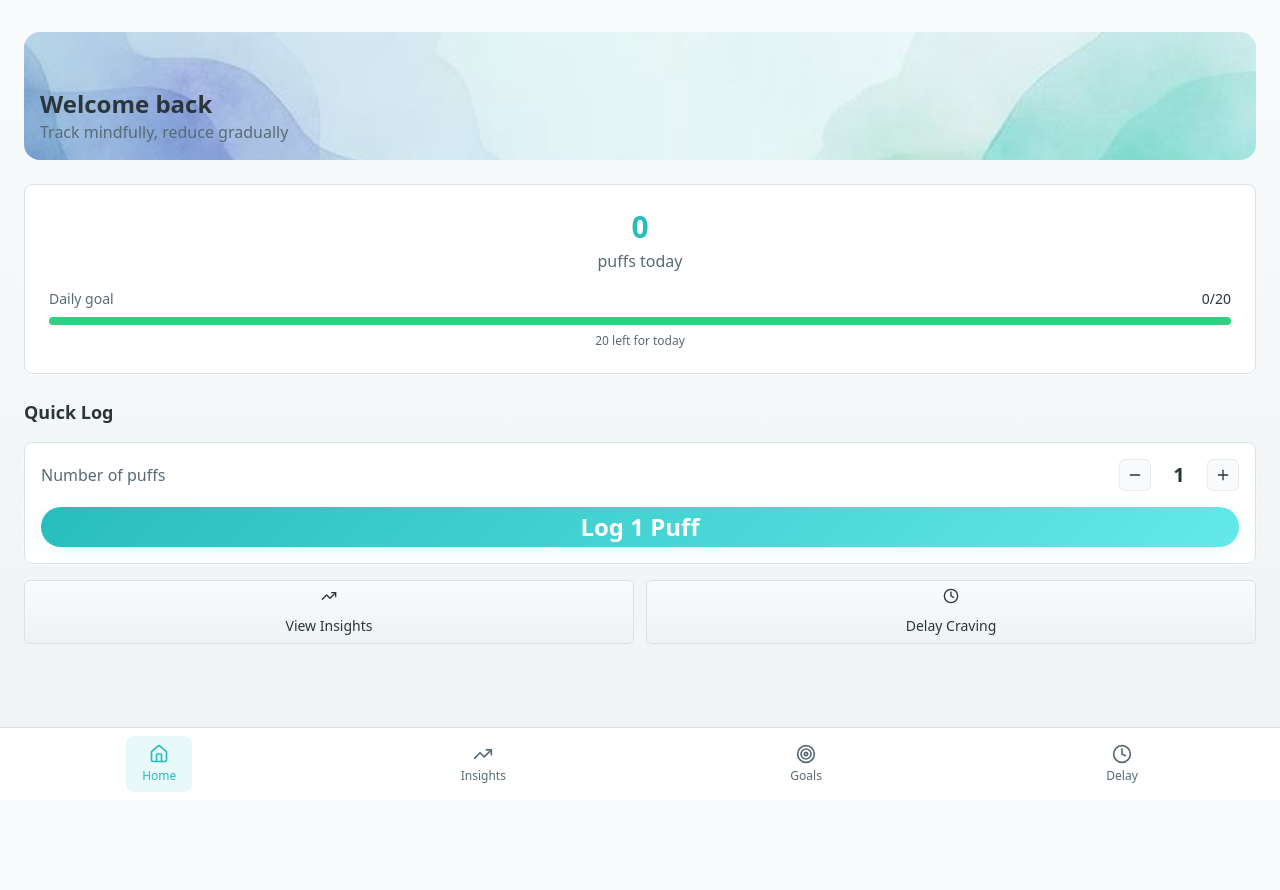
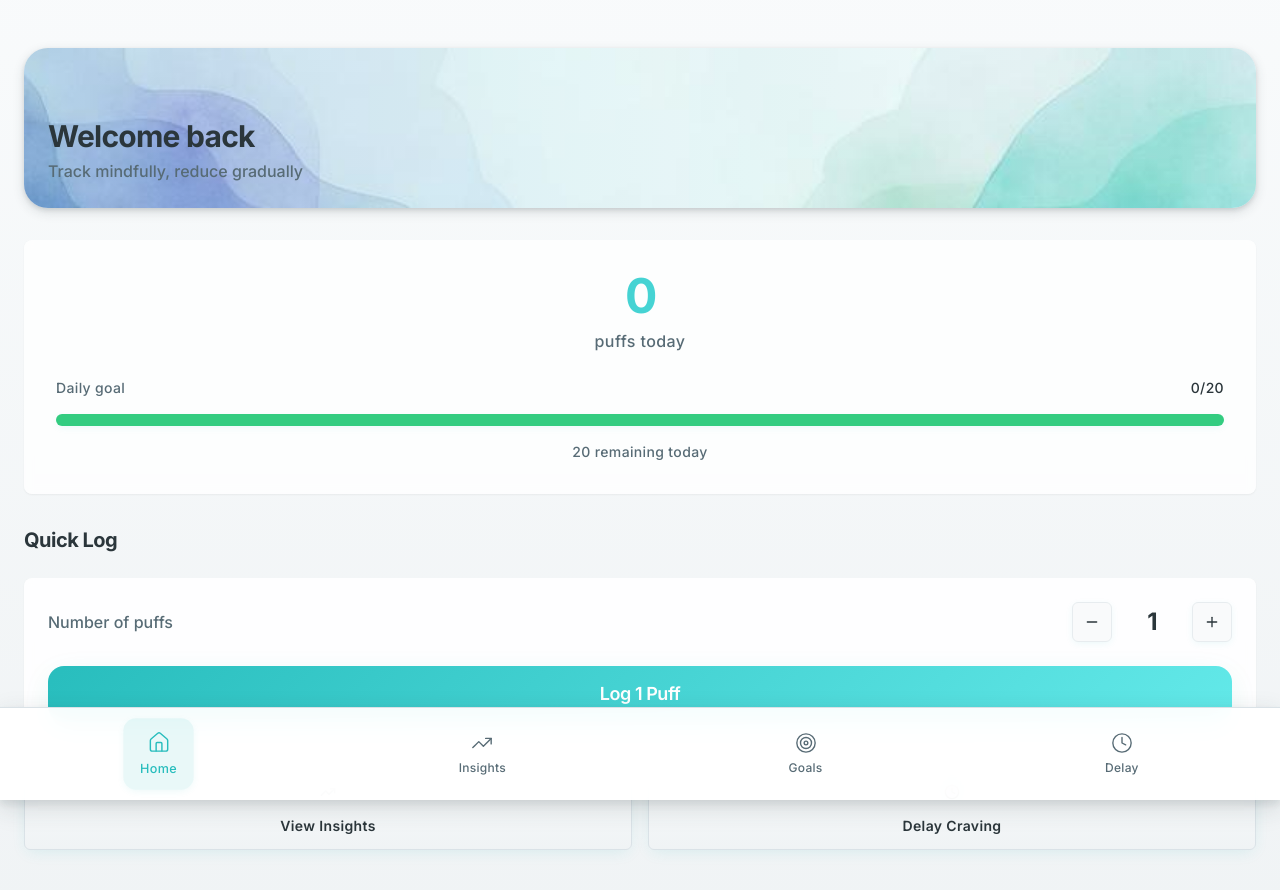
Before and after one commit to krishnanrithul/vape-ease-journey, a React (Vite) app: page / in a window 1280 px wide. Shown: the top 890 px of the page. Before the commit the page ends 800 px from the top, so only its background shows below. Built offline with nearby package versions, Linux system fonts and the light colour scheme.

Commit message:
Implement Typography and Polish
Implement custom typography and visual polish for a more refined UI.

```diff
--- a/index.html
+++ b/index.html
@@ -2,6 +2,9 @@
 <html lang="en">
   <head>
     <meta charset="UTF-8" />
+    <link rel="preconnect" href="https://fonts.googleapis.com">
+    <link rel="preconnect" href="https://fonts.gstatic.com" crossorigin>
+    <link href="https://fonts.googleapis.com/css2?family=Inter:wght@300;400;500;600;700;800&display=swap" rel="stylesheet">
     <meta name="viewport" content="width=device-width, initial-scale=1.0" />
     <title>VapeWise - Mindful Vaping Tracker</title>
     <meta name="description" content="Track your vaping habits mindfully and reduce gradually with VapeWise - a supportive, non-judgmental vape tracking app" />
--- a/src/components/BottomNav.tsx
+++ b/src/components/BottomNav.tsx
@@ -10,22 +10,22 @@ export function BottomNav() {
   ];
 
   return (
-    <nav className="fixed bottom-0 left-0 right-0 bg-card border-t border-border">
-      <div className="flex justify-around py-2">
+    <nav className="fixed bottom-0 left-0 right-0 bg-card/95 backdrop-blur-md border-t border-border shadow-floating">
+      <div className="flex justify-around py-3">
         {navItems.map(({ to, icon: Icon, label }) => (
           <NavLink
             key={to}
             to={to}
             className={({ isActive }) =>
-              `flex flex-col items-center py-2 px-4 rounded-lg transition-smooth ${
+              `flex flex-col items-center py-3 px-4 rounded-xl transition-smooth font-medium ${
                 isActive
-                  ? 'text-primary bg-primary/10'
-                  : 'text-muted-foreground hover:text-foreground hover:bg-muted/50'
+                  ? 'text-primary bg-primary/10 shadow-soft scale-105'
+                  : 'text-muted-foreground hover:text-foreground hover:bg-muted/50 hover:scale-105'
               }`
             }
           >
-            <Icon size={20} />
-            <span className="text-xs mt-1 font-medium">{label}</span>
+            <Icon size={22} className="stroke-[1.5]" />
+            <span className="text-xs mt-1.5 tracking-wide">{label}</span>
           </NavLink>
         ))}
       </div>
--- a/src/components/ui/button.tsx
+++ b/src/components/ui/button.tsx
@@ -9,25 +9,25 @@ const buttonVariants = cva(
   {
     variants: {
       variant: {
-        default: "bg-primary text-primary-foreground hover:bg-primary/90",
+        default: "bg-primary text-primary-foreground hover:bg-primary/90 shadow-soft hover:shadow-medium",
         destructive:
-          "bg-destructive text-destructive-foreground hover:bg-destructive/90",
+          "bg-destructive text-destructive-foreground hover:bg-destructive/90 shadow-soft hover:shadow-medium",
         outline:
-          "border border-input bg-background hover:bg-accent hover:text-accent-foreground",
+          "border border-input bg-background hover:bg-accent hover:text-accent-foreground shadow-soft hover:shadow-medium",
         secondary:
-          "bg-secondary text-secondary-foreground hover:bg-secondary/80",
+          "bg-secondary text-secondary-foreground hover:bg-secondary/80 shadow-soft hover:shadow-medium",
         ghost: "hover:bg-accent hover:text-accent-foreground",
         link: "text-primary underline-offset-4 hover:underline",
-        puff: "bg-gradient-primary text-primary-foreground hover:shadow-glow transform hover:scale-105 transition-gentle font-semibold shadow-soft h-16 w-16 rounded-full text-2xl",
-        calm: "bg-gradient-calm text-foreground border border-border hover:bg-muted/50 transition-smooth",
-        success: "bg-gradient-success text-secondary-foreground hover:shadow-soft transition-smooth",
-        accent: "bg-gradient-accent text-accent-foreground hover:shadow-glow transition-gentle",
+        puff: "bg-gradient-primary text-primary-foreground hover:shadow-glow transform hover:scale-105 transition-bounce font-bold shadow-medium rounded-2xl text-lg",
+        calm: "bg-gradient-calm text-foreground border border-border hover:bg-muted/50 transition-smooth shadow-soft hover:shadow-medium",
+        success: "bg-gradient-success text-secondary-foreground hover:shadow-medium transition-smooth shadow-soft",
+        accent: "bg-gradient-accent text-accent-foreground hover:shadow-glow transition-gentle shadow-soft",
       },
       size: {
-        default: "h-10 px-4 py-2",
-        sm: "h-9 rounded-md px-3",
-        lg: "h-11 rounded-md px-8",
-        icon: "h-10 w-10",
+        default: "h-11 px-6 py-2 font-medium",
+        sm: "h-9 rounded-md px-4 text-sm font-medium",
+        lg: "h-12 rounded-lg px-8 text-base font-semibold",
+        icon: "h-10 w-10 font-medium",
       },
     },
     defaultVariants: {
--- a/src/index.css
+++ b/src/index.css
@@ -49,14 +49,35 @@ All colors MUST be HSL.
     --gradient-calm: linear-gradient(180deg, hsl(200 30% 98%), hsl(200 20% 95%));
     --gradient-accent: linear-gradient(135deg, hsl(260 60% 65%), hsl(280 60% 70%));
 
-    /* Elegant shadows */
-    --shadow-soft: 0 4px 20px -4px hsl(180 65% 45% / 0.15);
-    --shadow-glow: 0 0 30px hsl(180 75% 65% / 0.3);
-    --shadow-card: 0 2px 12px -2px hsl(200 15% 20% / 0.08);
+    /* Elegant shadows with depth */
+    --shadow-soft: 0 2px 8px -2px hsl(180 65% 45% / 0.12);
+    --shadow-medium: 0 4px 16px -4px hsl(180 65% 45% / 0.15);
+    --shadow-large: 0 8px 32px -8px hsl(180 65% 45% / 0.18);
+    --shadow-glow: 0 0 24px hsl(180 75% 65% / 0.4);
+    --shadow-card: 0 1px 3px hsl(200 15% 20% / 0.08), 0 1px 2px hsl(200 15% 20% / 0.12);
+    --shadow-elevated: 0 4px 12px hsl(200 15% 20% / 0.15), 0 2px 4px hsl(200 15% 20% / 0.12);
+    --shadow-floating: 0 8px 24px hsl(200 15% 20% / 0.15), 0 4px 8px hsl(200 15% 20% / 0.1);
 
     /* Smooth animations */
     --transition-smooth: all 0.3s cubic-bezier(0.4, 0, 0.2, 1);
     --transition-gentle: all 0.4s cubic-bezier(0.25, 0.1, 0.25, 1.0);
+    --transition-bounce: all 0.3s cubic-bezier(0.68, -0.55, 0.265, 1.55);
+
+    /* Typography scale */
+    --text-xs: 0.75rem;     /* 12px */
+    --text-sm: 0.875rem;    /* 14px */
+    --text-base: 1rem;      /* 16px */
+    --text-lg: 1.125rem;    /* 18px */
+    --text-xl: 1.25rem;     /* 20px */
+    --text-2xl: 1.5rem;     /* 24px */
+    --text-3xl: 1.875rem;   /* 30px */
+    --text-4xl: 2.25rem;    /* 36px */
+    --text-5xl: 3rem;       /* 48px */
+
+    /* Letter spacing */
+    --tracking-tight: -0.025em;
+    --tracking-normal: 0em;
+    --tracking-wide: 0.025em;
 
     --radius: 0.5rem;
 
@@ -122,6 +143,28 @@ All colors MUST be HSL.
   }
 
   body {
-    @apply bg-background text-foreground;
+    @apply bg-background text-foreground font-inter antialiased;
+    font-feature-settings: 'cv02', 'cv03', 'cv04', 'cv11';
+  }
+
+  h1, h2, h3, h4, h5, h6 {
+    @apply font-semibold tracking-tight;
+  }
+
+  h1 { @apply text-3xl lg:text-4xl; }
+  h2 { @apply text-2xl lg:text-3xl; }
+  h3 { @apply text-xl lg:text-2xl; }
+  h4 { @apply text-lg lg:text-xl; }
+
+  p {
+    @apply leading-relaxed;
+  }
+
+  .text-gradient {
+    @apply bg-gradient-to-r from-primary to-primary-glow bg-clip-text text-transparent;
+  }
+
+  .shadow-brutal {
+    box-shadow: 0 0 0 1px hsl(var(--border)), var(--shadow-elevated);
   }
 }
--- a/src/pages/Home.tsx
+++ b/src/pages/Home.tsx
@@ -25,45 +25,45 @@ export default function Home() {
   };
 
   return (
-    <div className="min-h-screen bg-gradient-calm pb-20">
+    <div className="min-h-screen bg-gradient-calm pb-20 font-inter">
       {/* Hero Section */}
-      <div className="px-6 pt-8 pb-6">
-        <div className="relative overflow-hidden rounded-2xl mb-6">
+      <div className="px-6 pt-12 pb-8">
+        <div className="relative overflow-hidden rounded-3xl mb-8 shadow-elevated">
           <img
             src={heroImage}
             alt="Mindful tracking"
-            className="w-full h-32 object-cover"
+            className="w-full h-40 object-cover"
           />
           <div className="absolute inset-0 bg-gradient-to-r from-primary/20 to-transparent" />
-          <div className="absolute bottom-4 left-4">
-            <h1 className="text-2xl font-bold text-foreground">Welcome back</h1>
-            <p className="text-muted-foreground">Track mindfully, reduce gradually</p>
+          <div className="absolute bottom-6 left-6">
+            <h1 className="text-3xl font-bold text-foreground mb-1 tracking-tight">Welcome back</h1>
+            <p className="text-muted-foreground font-medium">Track mindfully, reduce gradually</p>
           </div>
         </div>
 
         {/* Today's Progress */}
-        <Card className="p-6 shadow-card">
-          <div className="text-center mb-4">
-            <h2 className="text-3xl font-bold text-primary mb-1">{todaysPuffs}</h2>
-            <p className="text-muted-foreground">puffs today</p>
+        <Card className="p-8 shadow-elevated border-0 bg-card/80 backdrop-blur-sm">
+          <div className="text-center mb-6">
+            <h2 className="text-5xl font-bold text-gradient mb-2 tracking-tighter">{todaysPuffs}</h2>
+            <p className="text-muted-foreground font-medium tracking-wide">puffs today</p>
           </div>
 
-          <div className="space-y-2">
-            <div className="flex justify-between text-sm">
+          <div className="space-y-4">
+            <div className="flex justify-between text-sm font-medium">
               <span className="text-muted-foreground">Daily goal</span>
-              <span className="font-medium">{todaysPuffs}/{dailyGoal}</span>
+              <span className="text-foreground">{todaysPuffs}/{dailyGoal}</span>
             </div>
             <Progress
               value={progressPercent}
-              className="h-2"
+              className="h-3 shadow-soft"
             />
             {progressPercent < 100 ? (
-              <p className="text-xs text-center text-muted-foreground">
-                {dailyGoal - todaysPuffs} left for today
+              <p className="text-sm text-center text-muted-foreground font-medium">
+                {dailyGoal - todaysPuffs} remaining today
               </p>
             ) : (
-              <p className="text-xs text-center text-accent font-medium">
-                Goal reached! Consider setting a lower target tomorrow
+              <p className="text-sm text-center text-accent font-semibold">
+                🎉 Goal reached! Consider setting a lower target tomorrow
               </p>
             )}
           </div>
@@ -71,30 +71,30 @@ export default function Home() {
       </div>
 
       {/* Quick Log Section */}
-      <div className="px-6 space-y-4">
-        <h3 className="text-lg font-semibold text-foreground">Quick Log</h3>
+      <div className="px-6 space-y-6">
+        <h3 className="text-xl font-bold text-foreground tracking-tight">Quick Log</h3>
 
         {/* Puff Counter */}
-        <Card className="p-4 shadow-card">
-          <div className="flex items-center justify-between mb-4">
-            <span className="text-muted-foreground">Number of puffs</span>
-            <div className="flex items-center gap-3">
+        <Card className="p-6 shadow-elevated border-0 bg-card/90 backdrop-blur-sm">
+          <div className="flex items-center justify-between mb-6">
+            <span className="text-muted-foreground font-medium">Number of puffs</span>
+            <div className="flex items-center gap-4">
               <Button
                 variant="outline"
                 size="icon"
                 onClick={() => setQuickCount(Math.max(1, quickCount - 1))}
-                className="h-8 w-8"
+                className="h-10 w-10 shadow-soft"
               >
-                <Minus size={16} />
+                <Minus size={18} />
               </Button>
-              <span className="text-xl font-bold w-8 text-center">{quickCount}</span>
+              <span className="text-2xl font-bold w-12 text-center tracking-tight">{quickCount}</span>
               <Button
                 variant="outline"
                 size="icon"
                 onClick={() => setQuickCount(quickCount + 1)}
-                className="h-8 w-8"
+                className="h-10 w-10 shadow-soft"
               >
-                <Plus size={16} />
+                <Plus size={18} />
               </Button>
             </div>
           </div>
@@ -103,29 +103,29 @@ export default function Home() {
           <Button
             variant="puff"
             onClick={handlePuffLog}
-            className="w-full"
+            className="w-full h-14 text-lg font-semibold shadow-large hover:shadow-glow"
           >
             Log {quickCount} Puff{quickCount > 1 ? 's' : ''}
           </Button>
         </Card>
 
         {/* Quick Actions */}
-        <div className="grid grid-cols-2 gap-3">
+        <div className="grid grid-cols-2 gap-4">
           <Button
             variant="calm"
             onClick={() => navigate('/insights')}
-            className="h-16 flex-col"
+            className="h-20 flex-col shadow-medium hover:shadow-elevated"
           >
-            <TrendingUp size={20} className="mb-1" />
-            <span className="text-sm">View Insights</span>
+            <TrendingUp size={24} className="mb-2" />
+            <span className="text-sm font-semibold">View Insights</span>
           </Button>
           <Button
             variant="calm"
             onClick={() => navigate('/delay')}
-            className="h-16 flex-col"
+            className="h-20 flex-col shadow-medium hover:shadow-elevated"
           >
-            <Clock size={20} className="mb-1" />
-            <span className="text-sm">Delay Craving</span>
+            <Clock size={24} className="mb-2" />
+            <span className="text-sm font-semibold">Delay Craving</span>
           </Button>
         </div>
       </div>
--- a/tailwind.config.ts
+++ b/tailwind.config.ts
@@ -64,6 +64,28 @@ export default {
 					ring: 'hsl(var(--sidebar-ring))'
 				}
 			},
+			fontFamily: {
+				'inter': ['Inter', 'system-ui', 'sans-serif'],
+				'sans': ['Inter', 'system-ui', 'sans-serif'],
+			},
+			fontSize: {
+				'xs': ['0.75rem', { lineHeight: '1rem', letterSpacing: '0.025em' }],
+				'sm': ['0.875rem', { lineHeight: '1.25rem', letterSpacing: '0.025em' }],
+				'base': ['1rem', { lineHeight: '1.5rem', letterSpacing: '0em' }],
+				'lg': ['1.125rem', { lineHeight: '1.75rem', letterSpacing: '-0.025em' }],
+				'xl': ['1.25rem', { lineHeight: '1.75rem', letterSpacing: '-0.025em' }],
+				'2xl': ['1.5rem', { lineHeight: '2rem', letterSpacing: '-0.025em' }],
+				'3xl': ['1.875rem', { lineHeight: '2.25rem', letterSpacing: '-0.025em' }],
+				'4xl': ['2.25rem', { lineHeight: '2.5rem', letterSpacing: '-0.025em' }],
+				'5xl': ['3rem', { lineHeight: '1', letterSpacing: '-0.025em' }],
+			},
+			letterSpacing: {
+				'tighter': '-0.05em',
+				'tight': '-0.025em',
+				'normal': '0em',
+				'wide': '0.025em',
+				'wider': '0.05em',
+			},
 			backgroundImage: {
 				'gradient-primary': 'var(--gradient-primary)',
 				'gradient-success': 'var(--gradient-success)',
@@ -72,12 +94,23 @@ export default {
 			},
 			boxShadow: {
 				'soft': 'var(--shadow-soft)',
+				'medium': 'var(--shadow-medium)',
+				'large': 'var(--shadow-large)',
 				'glow': 'var(--shadow-glow)',
-				'card': 'var(--shadow-card)'
+				'card': 'var(--shadow-card)',
+				'elevated': 'var(--shadow-elevated)',
+				'floating': 'var(--shadow-floating)',
+				'brutal': '0 0 0 1px hsl(var(--border)), var(--shadow-elevated)',
+			},
+			spacing: {
+				'18': '4.5rem',
+				'88': '22rem',
+				'128': '32rem',
 			},
 			transitionTimingFunction: {
 				'smooth': 'var(--transition-smooth)',
-				'gentle': 'var(--transition-gentle)'
+				'gentle': 'var(--transition-gentle)',
+				'bounce': 'var(--transition-bounce)',
 			},
 			borderRadius: {
 				lg: 'var(--radius)',
```
